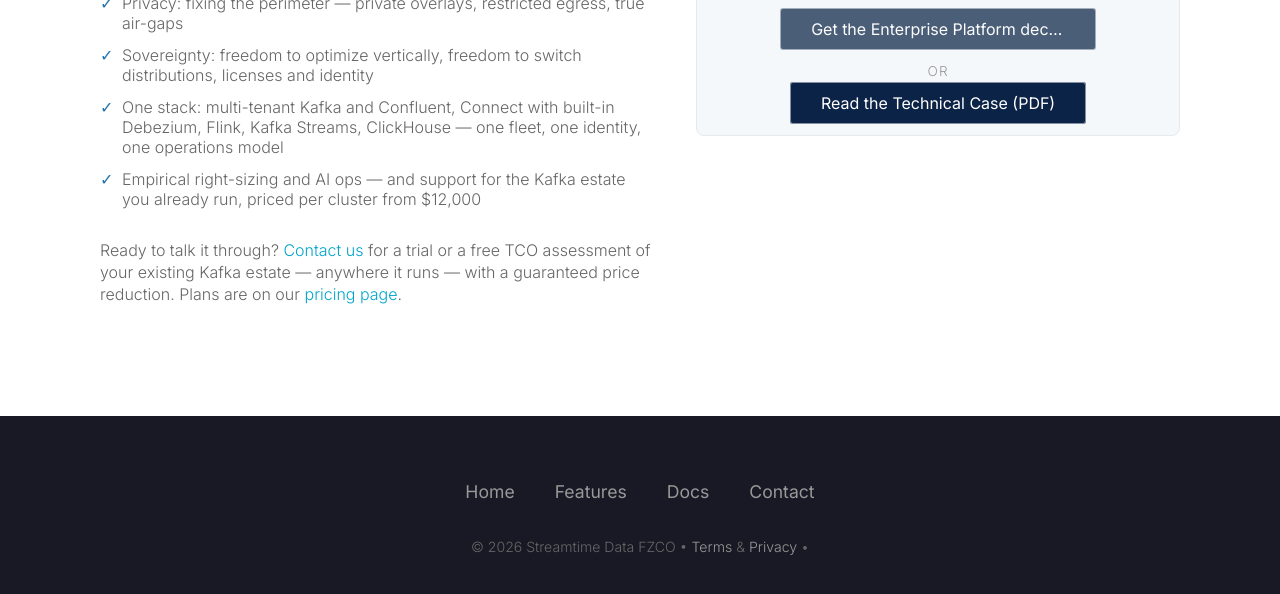
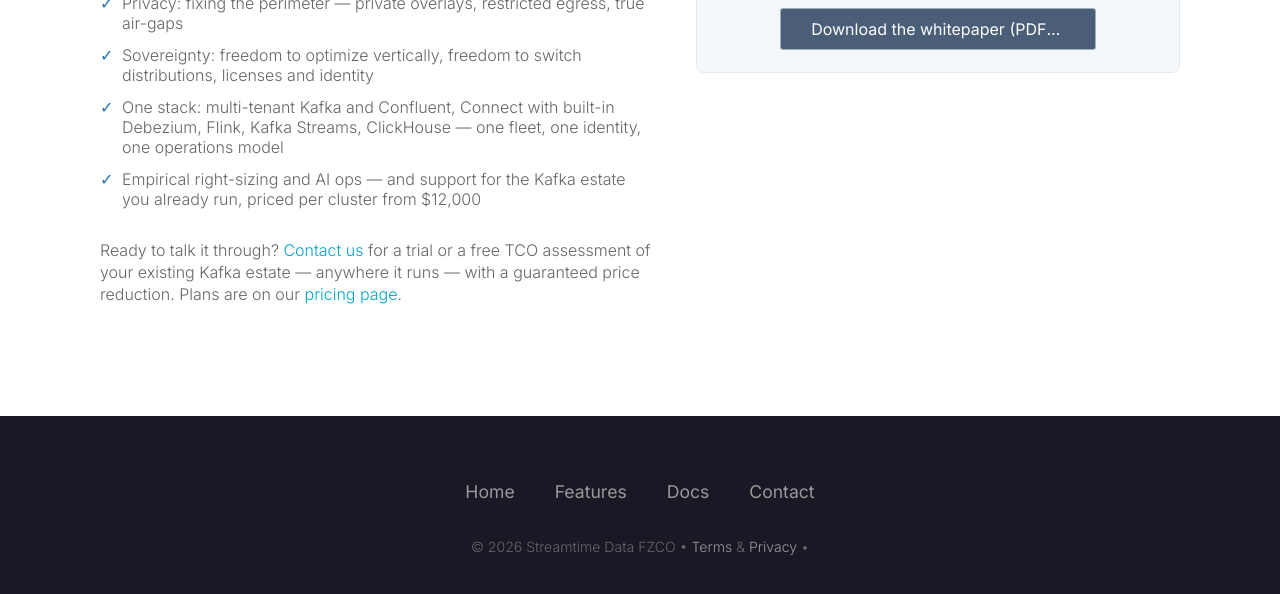
Before and after one commit to streamtime-ai/website, a Jekyll site: the page built from whitepaper.html, in a window 1280 px wide and 1174 px high, cut to the strip 567-1161 px from the top of the window. Built offline with Jekyll 4.4.1, drawn with Linux system fonts in a browser that asks for light colours; a script that is not in the unit is left out; part of the change alters nothing that is shown.

Commit message:
Whitepaper: single role-routed download instead of free choice

```diff
--- a/whitepaper.html
+++ b/whitepaper.html
@@ -52,12 +52,8 @@ layout: page
 		</div>
 		<div class="wp-download-wrap">
 			<div class="button wp-download locked" id="wp-download">
-				<a href="#" rel="nofollow" aria-disabled="true">Get the Enterprise Platform deck (PDF) <span class="lock">&#128274;</span></a>
+				<a href="#" rel="nofollow" aria-disabled="true"><span class="wp-label">Download the whitepaper (PDF)</span> <span class="lock">&#128274;</span></a>
 			</div>
-		</div>
-		<p class="whitepaper-or">or</p>
-		<div class="button">
-			<a href="{{ site.baseurl }}/assets/whitepapers/streamtime-sovereign-streaming.pdf" download>Read the Technical Case (PDF)</a>
 		</div>
 	</div>
 </div>
@@ -74,25 +70,43 @@ layout: page
 	// here already unlocked. Fallbacks: the documented global event
 	// (registered above) and a 60s fail-open.
 	//
-	// Role-based variant: if the form's role dropdown has the option "Tech
-	// leadership" and the redirect carries it (a ?role=... parameter -
-	// HubSpot only appends the submission id by default, so either add the
-	// role as a hidden field with a URL-variable default, or let the
-	// follow-up email pick the variant), tech leadership get the
-	// Enterprise Platform deck and everyone else gets the Technical Case.
-	// No role parameter? Behaviour is unchanged: Enterprise Platform for
-	// all submitters.
+	// Role-based variant: the form's role dropdown ("What describes your
+	// role best?", contact property hs_role) decides which paper the
+	// unlocked button serves - technical roles (Engineering, Information
+	// Technology, Product, Design) get the Technical Case, everyone else
+	// the Enterprise Platform deck. The page sees the role through the
+	// redirect URL: HubSpot appends hidden-field values as query
+	// parameters, so add a hidden field to the form named "role" whose
+	// default value is the hs_role property variable (in the form
+	// designer's default-value field) and the split activates. (If
+	// interpolating the variable renders blank on your plan, use a
+	// workflow branch to email the second link instead - the page's
+	// default stays the Enterprise Platform deck.) No role parameter?
+	// Enterprise Platform for all submitters.
 	(function () {
 		var unlocked = false;
 		var ready = false;
 		var PDF_TECH = "{{ site.baseurl }}/assets/whitepapers/streamtime-sovereign-streaming.pdf";
 		var PDF_BIZ = "{{ site.baseurl }}/assets/whitepapers/streamtime-sovereign-streaming-architecture.pdf";
-		// Default: business pitch. If the redirect tells us the submitter
-		// picked "Tech leadership" in the role field, they get the
-		// technical paper instead.
+		// Role-based delivery: the form's role dropdown ("What describes
+		// your role best?", contact property hs_role) decides which paper
+		// the unlocked button serves - technical roles (Engineering,
+		// Information Technology, Product, Design) get the Technical
+		// Case, everyone else gets the Enterprise Platform deck. The
+		// split only actually branches when the redirect carries the
+		// role (see the hidden-field note above); without it, every
+		// submitter gets the Enterprise Platform deck.
 		var PDF = PDF_BIZ;
+		var TITLE = "Sovereign Streaming: The Enterprise Platform";
 		try {
-			if (/[?&]role=tech[-_ ]?leadership/i.test(location.search)) PDF = PDF_TECH;
+			var m = location.search.match(/[?&]role=([^&]+)/i);
+			if (m) {
+				var role = decodeURIComponent(m[1].replace(/\+/g, " ")).toLowerCase();
+				if (/engineer|information technology|^\s*it\s*$|product|design/.test(role)) {
+					PDF = PDF_TECH;
+					TITLE = "Sovereign Streaming: The Technical Case";
+				}
+			}
 		} catch (e) {}
 
 		// The moment the visitor arrives having submitted (redirect param,
@@ -118,6 +132,8 @@ layout: page
 			var link = box.querySelector("a");
 			link.setAttribute("href", PDF);
 			link.removeAttribute("aria-disabled");
+			var label = box.querySelector(".wp-label");
+			if (label) label.textContent = TITLE + " (PDF)";
 			var lock = link.querySelector(".lock");
 			if (lock) lock.remove();
 			window.__stUnlocked = true;
```
